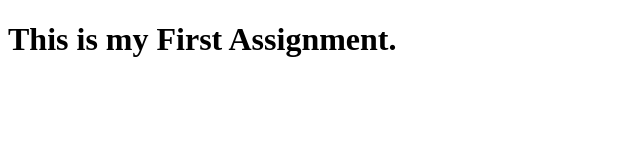
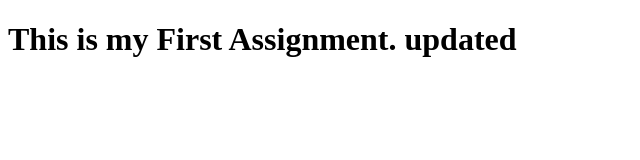
Before and after one commit to KashifHaiderAli/WebAppSMIT, a plain HTML site: page index.html in a window 1280 px wide. Shown: the whole page, without its empty margins (0-640 px from the left). Drawn offline with Linux system fonts and the light colour scheme.

Commit message:
first
first

```diff
--- a/index.html
+++ b/index.html
@@ -6,6 +6,6 @@
     <title>Document</title>
 </head>
 <body>
-    <h1>This is my First Assignment.</h1>
+    <h1>This is my First Assignment. updated</h1>
 </body>
 </html>
```
